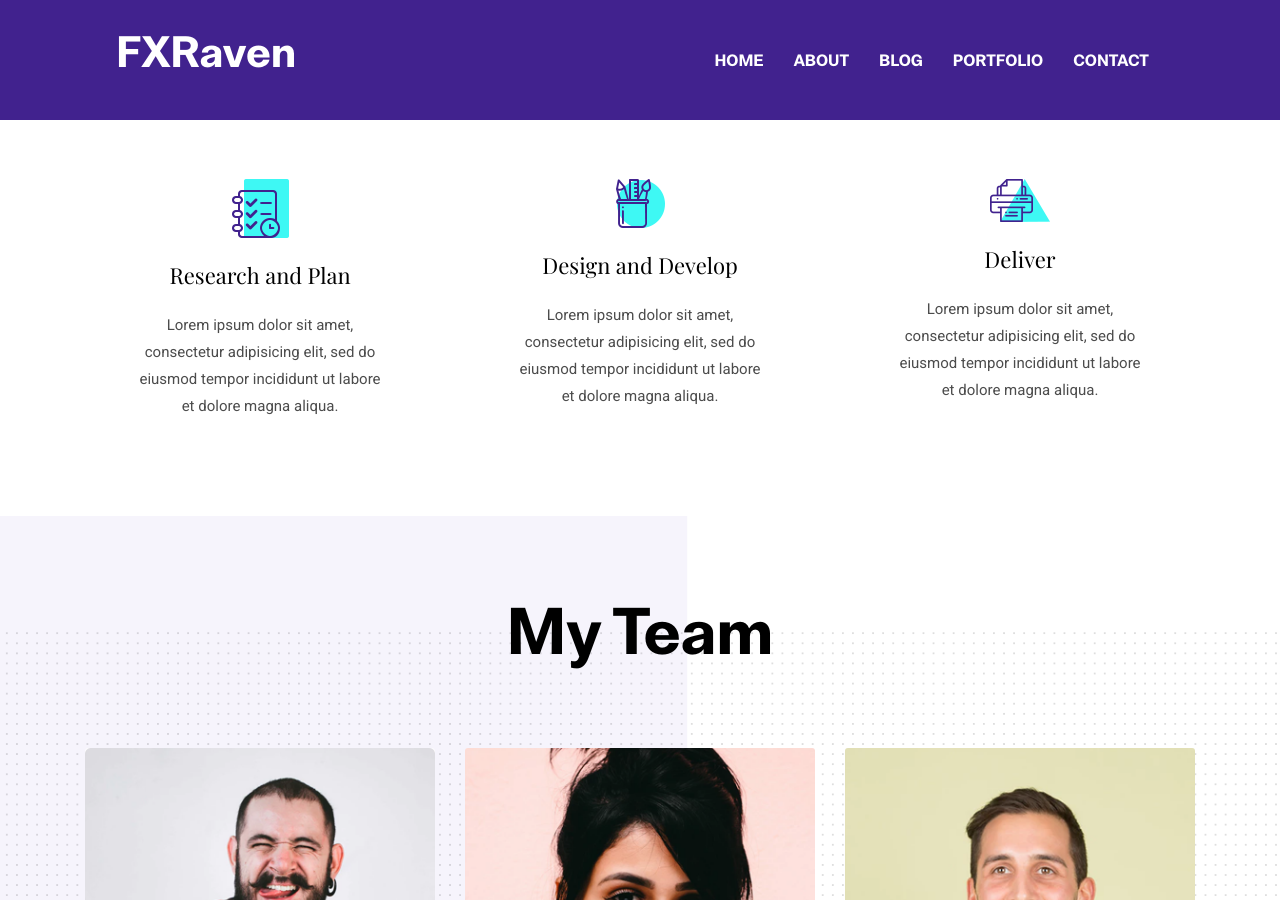
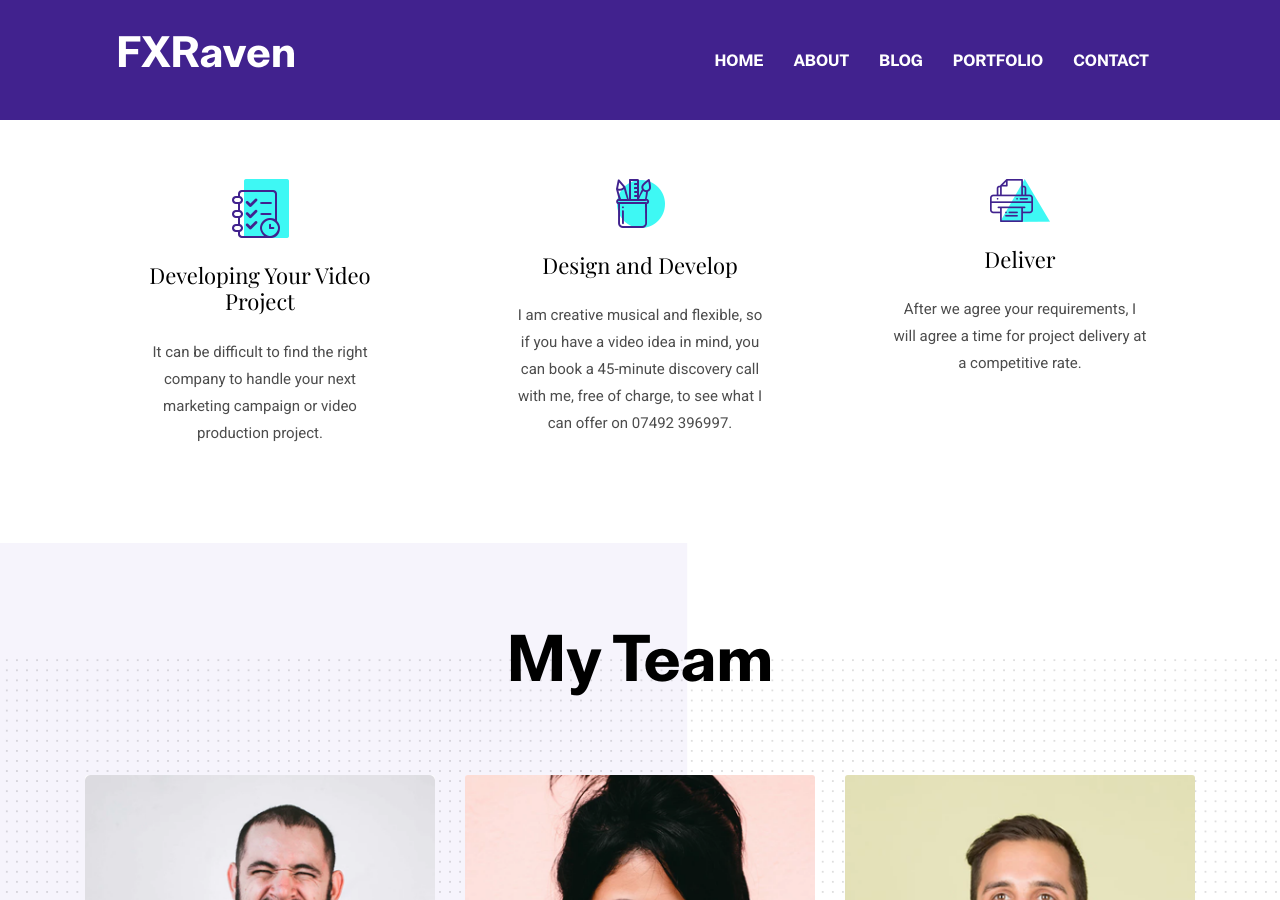
Before and after one commit to Vision-Live/FXRaven, a Jekyll site: the page built from _pages/about.md, in a window 1280 px wide and 900 px high, scrolled down 978 px. Built offline with Jekyll 4.4.1, drawn with Linux system fonts in a browser that asks for light colours.

Commit message:
Update settings.yml

```diff
--- a/_data/settings.yml
+++ b/_data/settings.yml
@@ -62,17 +62,17 @@ blurb-btn-name: know more
 
 # Work Process Section
 work-process:
-  - title : "Research and Plan"
+  - title : "Developing Your Video Project"
     icon : "assets/images/icons/plan.png"
-    content : "Lorem ipsum dolor sit amet, consectetur adipisicing elit, sed do eiusmod tempor incididunt ut labore et dolore magna aliqua."
+    content : "It can be difficult to find the right company to handle your next marketing campaign or video production project."
 
   - title : "Design and Develop"
     icon : "assets/images/icons/design.png"
-    content : "Lorem ipsum dolor sit amet, consectetur adipisicing elit, sed do eiusmod tempor incididunt ut labore et dolore magna aliqua."
+    content : "I am creative musical and flexible, so if you have a video idea in mind, you can book a 45-minute discovery call with me, free of charge, to see what I can offer on 07492 396997."
 
   - title : "Deliver"
     icon : "assets/images/icons/print.png"
-    content : "Lorem ipsum dolor sit amet, consectetur adipisicing elit, sed do eiusmod tempor incididunt ut labore et dolore magna aliqua."
+    content : "After we agree your requirements, I will agree a time for project delivery at a competitive rate."
 
 
 # My Team Section
```
